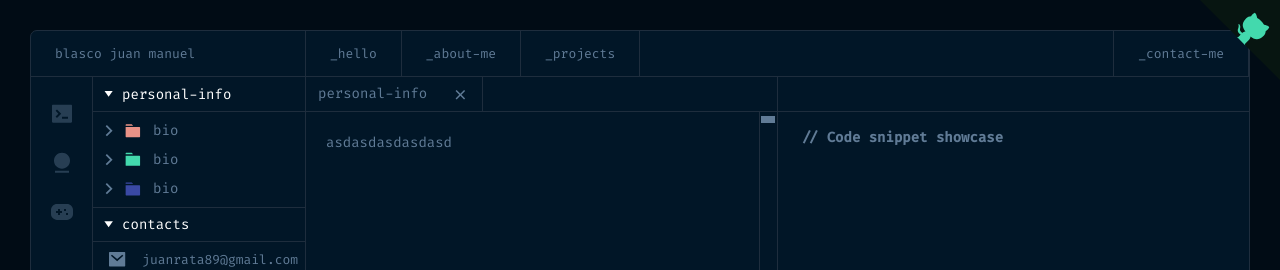
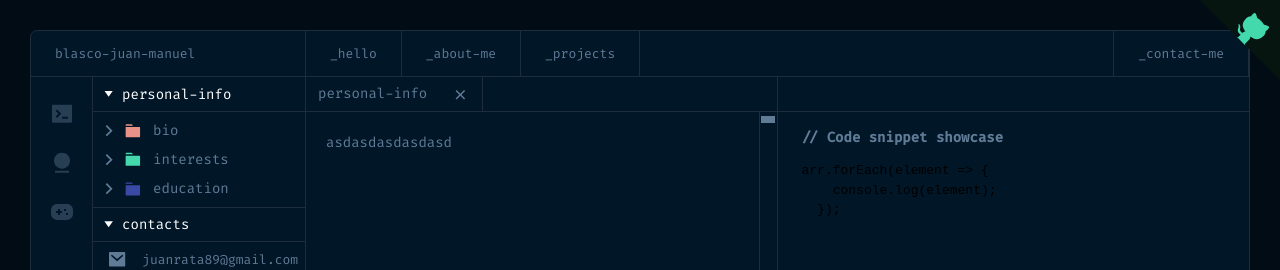
Before and after one commit to mastifal89/projects-gallery, a Next.js app: page /about-me in a window 1280 px wide. Shown: the top 270 px of the page. Built offline with nearby package versions, Linux system fonts and the light colour scheme.

Commit message:
Added code snippet generator

```diff
--- a/src/app/(dashboard)/about-me/page.tsx
+++ b/src/app/(dashboard)/about-me/page.tsx
@@ -1,9 +1,37 @@
 "use client";
-import React, { useState } from "react";
+import React, { useEffect, useState } from "react";
+import {
+  generateRandomCodeSnippet,
+  getRandomElement,
+} from "../../utils/codeSnippetGenerator";
 import styles from "./styles.module.css";
+
+const personalInfo = [
+  {
+    title: "bio",
+    content: "asdasdasdasdasd",
+    icon: "/icons/folder1.svg",
+  },
+  {
+    title: "interests",
+    content: "asdasdasdasdasd",
+    icon: "/icons/folder2.svg",
+  },
+  {
+    title: "education",
+    content: "asdasdasdasdasd",
+    icon: "/icons/folder3.svg",
+  },
+];
 
 export default function AboutMe() {
   const [section, setSection] = useState(0);
+  const [codeSnippet, setCodeSnippet] = useState("");
+
+  useEffect(() => {
+    const snippet = generateRandomCodeSnippet();
+    setCodeSnippet(snippet);
+  }, []);
 
   const handleSectionClick = (section: number) => {
     setSection(section);
@@ -28,38 +56,19 @@ export default function AboutMe() {
             <img className={styles.arrow} src="/icons/arrow.svg" />
             <p className={styles.sectionPersonalInfo}>personal-info</p>
           </div>
-          <div>
+          {personalInfo.map((info, index) => (
             <div
+              key={index}
               className={styles.itemContainer}
-              onClick={() => handleSectionClick(0)}
+              onClick={() => handleSectionClick(index)}
             >
               <div className={styles.item}>
                 <img className={styles.diple} src="/icons/diple.svg" />
-                <img className={styles.folder} src="/icons/folder1.svg" />
-                <p style={{ margin: 0 }}>bio</p>
+                <img className={styles.folder} src={info.icon} />
+                <p style={{ margin: 0 }}>{info.title}</p>
               </div>
             </div>
-            <div
-              className={styles.itemContainer}
-              onClick={() => handleSectionClick(0)}
-            >
-              <div className={styles.item}>
-                <img className={styles.diple} src="/icons/diple.svg" />
-                <img className={styles.folder} src="/icons/folder2.svg" />
-                <p style={{ margin: 0 }}>bio</p>
-              </div>
-            </div>
-            <div
-              className={styles.itemContainer}
-              onClick={() => handleSectionClick(0)}
-            >
-              <div className={styles.item}>
-                <img className={styles.diple} src="/icons/diple.svg" />
-                <img className={styles.folder} src="/icons/folder3.svg" />
-                <p style={{ margin: 0 }}>bio</p>
-              </div>
-            </div>
-          </div>
+          ))}
           <div className={styles.sectionContact}>
             <img className={styles.arrow} src="/icons/arrow.svg" />
             <p className={styles.sectionPersonalInfo}>contacts</p>
@@ -102,6 +111,9 @@ export default function AboutMe() {
           <div className={styles.snippetContainer}>
             <div className={styles.snippetSubContainer}>
               <h3 className={styles.snippetTitle}>// Code snippet showcase</h3>
+              <pre>
+                <code className="language-javascript">{codeSnippet}</code>
+              </pre>
             </div>
           </div>
         </div>
--- a/src/app/(dashboard)/layout.jsx
+++ b/src/app/(dashboard)/layout.jsx
@@ -11,7 +11,7 @@ export default function DashboardLayout({ children }) {
         <nav className={styles.dashboardNav}>
             <GithubIcon />
           <div className={styles.dashboardNameContainer}>
-            <Link href="/" className={styles.dashboardName}>blasco juan manuel</Link>
+            <Link href="/" className={styles.dashboardName}>blasco-juan-manuel</Link>
           </div>
           <div className={styles.dashBoardItemContainer}>
             <Link href="/" className={styles.dashboardItem}>_hello</Link>
--- /dev/null
+++ b/src/app/utils/codeSnippetGenerator.js
@@ -0,0 +1,62 @@
+export function getRandomElement(arr) {
+  return arr[Math.floor(Math.random() * arr.length)];
+}
+
+export function generateRandomCodeSnippet() {
+  const loops = [
+    `for (let i = 0; i < 10; i++) {
+    console.log(i);
+  }`,
+    `while (condition) {
+    // code block
+  }`,
+    `do {
+    // code block
+  } while (condition);`,
+  ];
+
+  const conditionals = [
+    `if (condition) {
+    // code block
+  }`,
+    `if (condition) {
+    // code block
+  } else {
+    // code block
+  }`,
+    `switch (expression) {
+    case value1:
+      // code block
+      break;
+    case value2:
+      // code block
+      break;
+    default:
+      // code block
+  }`,
+  ];
+
+  const functions = [
+    `function myFunction() {
+    // code block
+  }`,
+    `const myFunction = () => {
+    // code block
+  }`,
+    `function myFunction(param1, param2) {
+    // code block
+  }`,
+  ];
+
+  const arrays = [
+    `const arr = [1, 2, 3, 4, 5];`,
+    `arr.forEach(element => {
+    console.log(element);
+  });`,
+    `const mappedArray = arr.map(element => element * 2);`,
+  ];
+
+  const randomCategories = [loops, conditionals, functions, arrays];
+  const randomCategory = getRandomElement(randomCategories);
+  return getRandomElement(randomCategory);
+}
```
